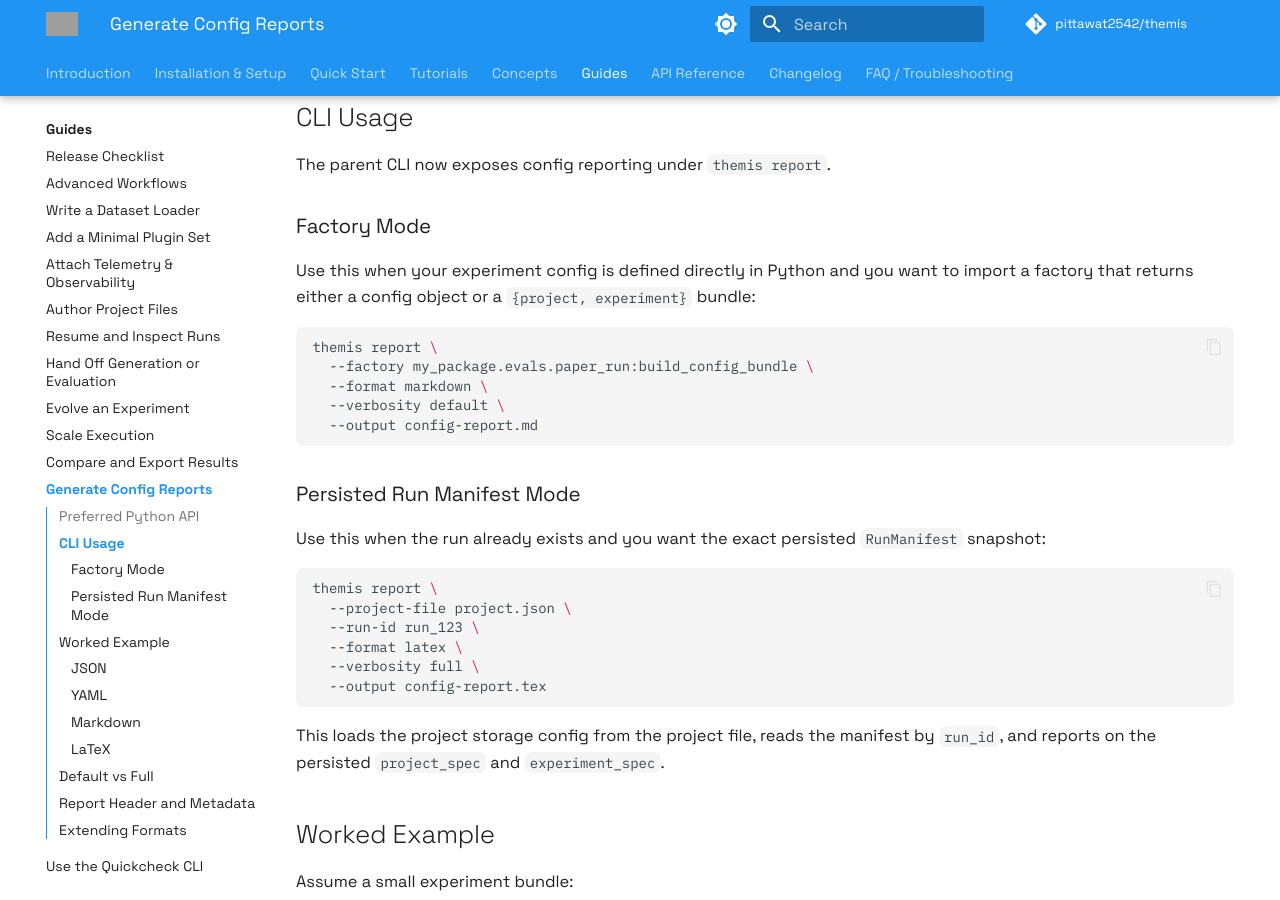
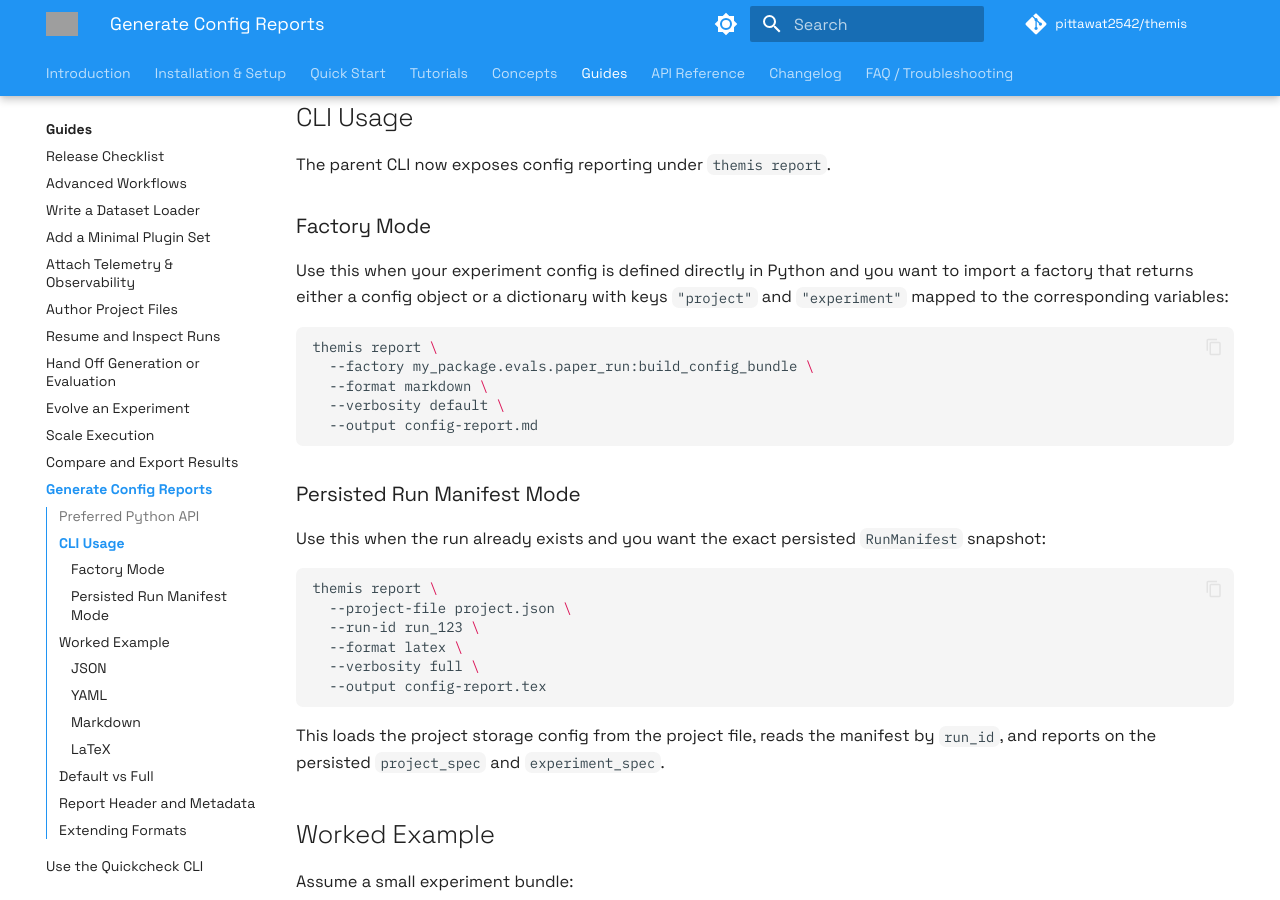
Before and after one commit to Pittawat2542/themis, an MkDocs documentation site: the page built from docs/guides/config-reports.md, in a window 1280 px wide and 900 px high, scrolled down 1163 px. Built offline with MkDocs 1.6.1 and Material for MkDocs 9.7.7, drawn with Linux system fonts in a browser that asks for light colours; comment, search, counter and statistics services are not loaded; the version menu is left out; grey boxes are pictures that could not be loaded.

Commit message:
Clarify config report documentation

````diff
--- a/docs/guides/config-reports.md
+++ b/docs/guides/config-reports.md
@@ -55,8 +55,8 @@ The parent CLI now exposes config reporting under `themis report`.
 ### Factory Mode
 
 Use this when your experiment config is defined directly in Python and you want
-to import a factory that returns either a config object or a `{project,
-experiment}` bundle:
+to import a factory that returns either a config object or a dictionary with
+keys `"project"` and `"experiment"` mapped to the corresponding variables:
 
 ```bash
 themis report \
````
Also changed, not shown: .agents/skills/themis-eval/SKILL.md (+5 -5 lines), README.md (+0 -1 lines), docs/api-reference/cli.md (+4 -4 lines).
